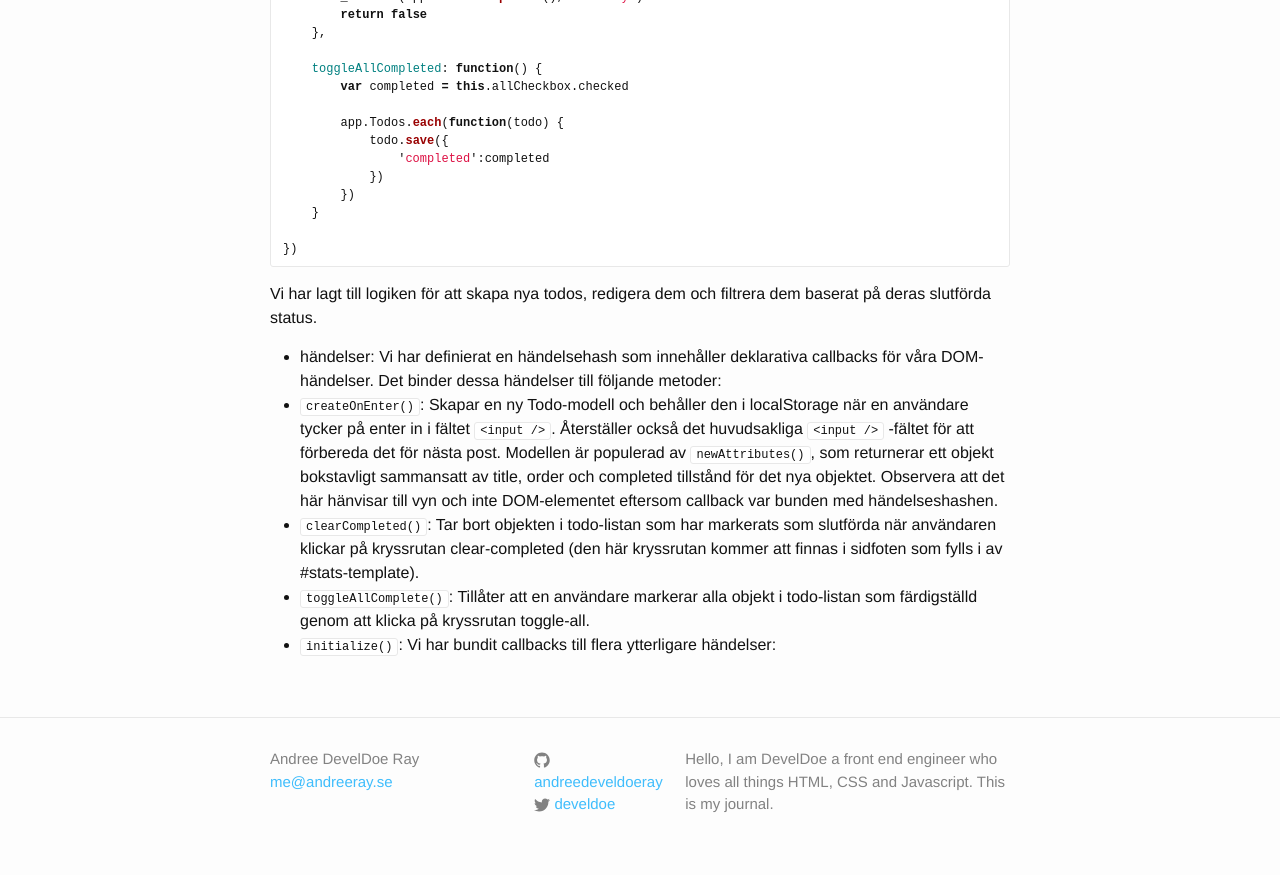
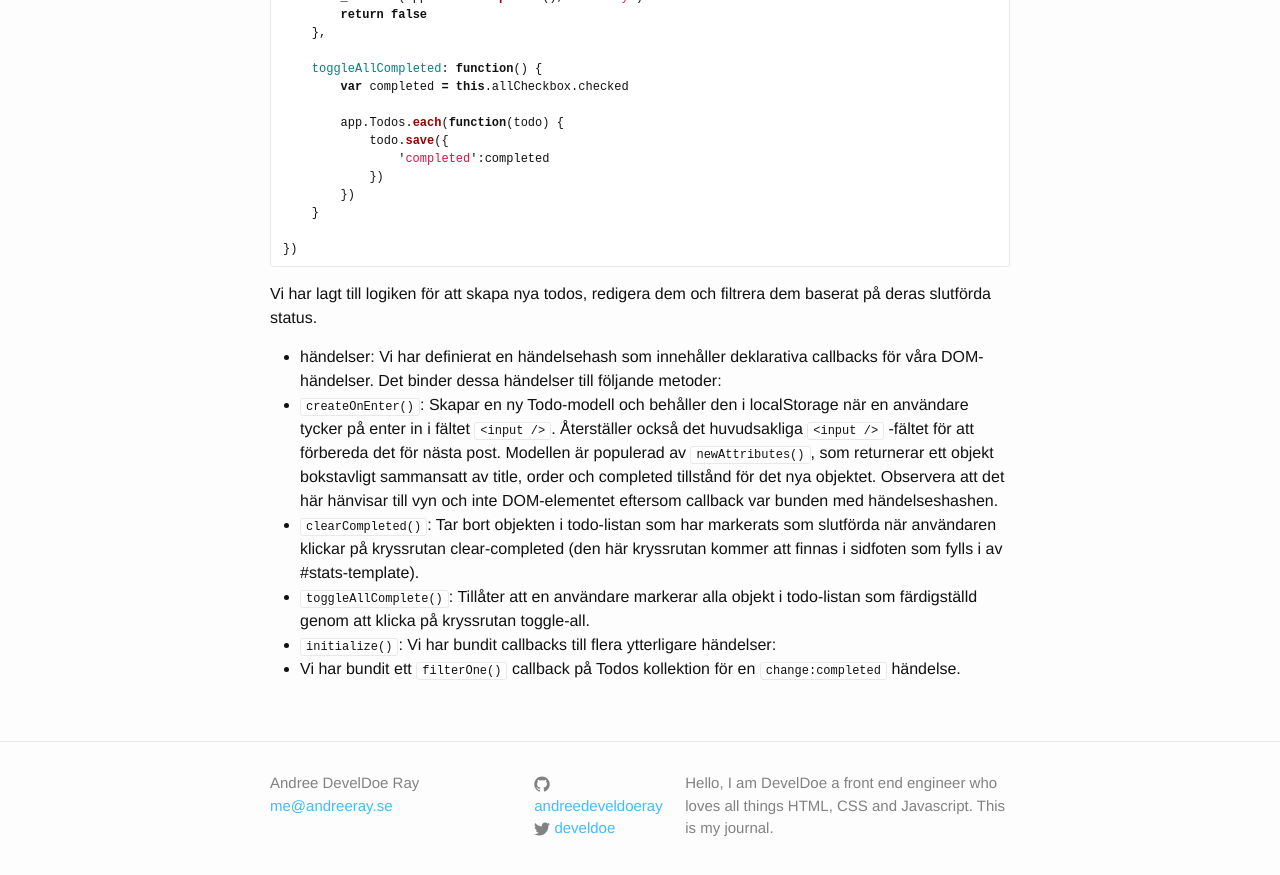
Before and after one commit to develdoe/develdoe.github.io, a Jekyll site: the page built from _posts/2017-11-14-backbone-todos-app.md, in a window 1280 px wide and 900 px high, scrolled down 8246 px. Shown: the top 875 px of the window. Built offline with Jekyll 4.4.1, drawn with Linux system fonts in a browser that asks for light colours.

Commit message:
Update 2017-11-14-backbone-todos-app.md

```diff
--- a/_posts/2017-11-14-backbone-todos-app.md
+++ b/_posts/2017-11-14-backbone-todos-app.md
@@ -416,3 +416,4 @@ Vi har lagt till logiken för att skapa nya todos, redigera dem och filtrera dem
 * `clearCompleted()`: Tar bort objekten i todo-listan som har markerats som slutförda när användaren klickar på kryssrutan clear-completed (den här kryssrutan kommer att finnas i sidfoten som fylls i av #stats-template).
 * `toggleAllComplete()`: Tillåter att en användare markerar alla objekt i todo-listan som färdigställd genom att klicka på kryssrutan toggle-all.
 * `initialize()`: Vi har bundit callbacks till flera ytterligare händelser:
+* Vi har bundit ett `filterOne()` callback på Todos kollektion för en `change:completed` händelse.
```
